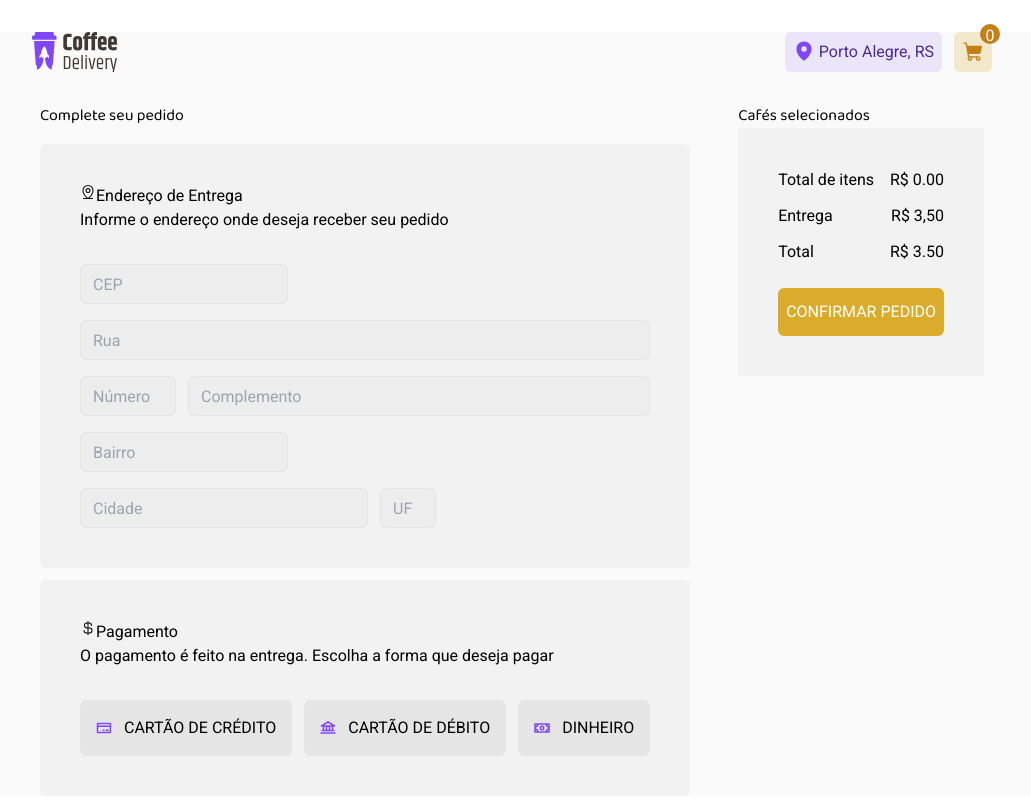
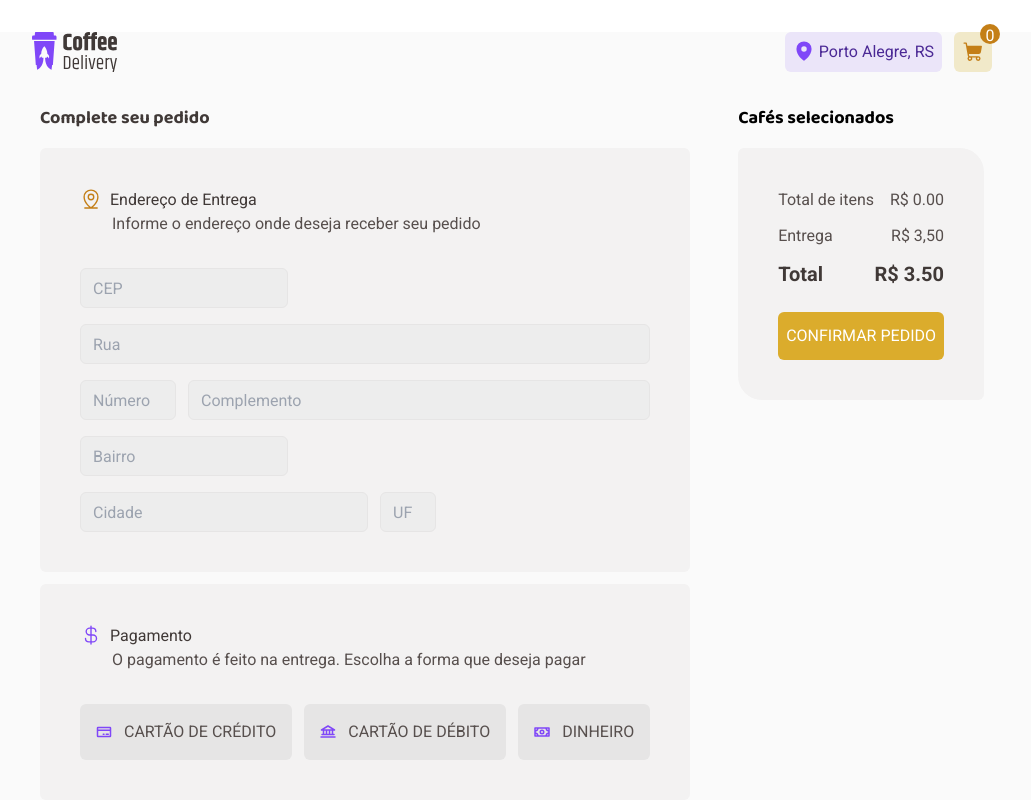
Before and after one commit to pedrogagodev/Coffee-Shop-Delivery, a React (Vite) app: page /checkout in a window 1280 px wide. Shown: the whole page, without its empty margins (128-1159 px from the left). Built offline with nearby package versions, Linux system fonts and the light colour scheme.

Commit message:
refactor: fix design in checkout page

```diff
--- a/src/components/CoffeeQuantity.tsx
+++ b/src/components/CoffeeQuantity.tsx
@@ -25,7 +25,7 @@ export function CoffeeQuantity({ coffeeId, coffee }: CoffeeQuantityProps) {
     setNewQuantity((prevQuantity) => prevQuantity + 1);
   }
   return (
-    <div className="mr-2 flex items-center gap-1 rounded-md bg-base-button px-2 py-3">
+    <div className="mr-2 flex items-center gap-1 rounded-md bg-base-button p-1 md:px-2 md:py-3">
       <Minus onClick={handleMinus} className="cursor-pointer" />
       <span>{newQuantity}</span>
       <Plus onClick={handlePlus} className="cursor-pointer" />
--- a/src/components/ItemCheckout.tsx
+++ b/src/components/ItemCheckout.tsx
@@ -14,18 +14,18 @@ export default function ItemCheckout({ coffee }: ItemCheckoutProps) {
     setCoffeeQuantity(coffee.id, 0);
   }
   return (
-    <div className="flex gap-3 border-b-2 border-base-button pb-6 pt-6 md:gap-5">
+    <div className="flex gap-7 border-b-2 border-base-button pb-6 pt-6 md:gap-5">
       <img src={coffee.image} alt={coffee.name} className="h-16 w-16" />
       <div className="md:mr-7">
         <span>{coffee.name}</span>
         <div className="flex">
           <CoffeeQuantity coffeeId={coffee.id} coffee={coffee} />
           <button
-            className="flex gap-1 self-center rounded-md bg-base-button p-2"
+            className="flex gap-1 self-center rounded-md bg-base-button p-2 hover:bg-base-hover"
             onClick={handleRemoveCoffee}
           >
             <Trash size={16} className="mt-1 text-my-purple" weight="bold" />
-            <span className="text-sm">REMOVER</span>
+            <span className="text-sm md:text-base">REMOVER</span>
           </button>
         </div>
       </div>
--- a/src/pages/Checkout.tsx
+++ b/src/pages/Checkout.tsx
@@ -16,7 +16,7 @@ import { useCoffeeStore } from '../store/coffees';
 import { PaymentMethods } from '../store/checkoutPage';
 
 export function Checkout() {
-  const { setFormData, setPaymentMethod } = useFormStore();
+  const { setFormData, setPaymentMethod, paymentMethod } = useFormStore();
   const { coffees } = useCoffeeStore();
   const navigate = useNavigate();
   const newFormValidationSchema = zod.object({
@@ -79,56 +79,60 @@ export function Checkout() {
   return (
     <div className="mx-10 flex flex-col justify-around gap-8 md:mx-40 md:flex-row">
       <div>
-        <h2 className="font-baloo mb-4">Complete seu pedido</h2>
+        <h2 className="mb-4 font-baloo text-lg font-bold text-base-subtitle">
+          Complete seu pedido
+        </h2>
         <div className="mb-3 rounded-md bg-base-card p-10">
-          <div className="flex">
-            <MapPinLine />
-            <h3>Endereço de Entrega</h3>
+          <div className="flex gap-2">
+            <MapPinLine size={22} className="text-yellow-dark" />
+            <h3 className="text-base-subtitle">Endereço de Entrega</h3>
           </div>
-          <p>Informe o endereço onde deseja receber seu pedido</p>
+          <p className="ml-8 text-base-text">
+            Informe o endereço onde deseja receber seu pedido
+          </p>
           <form action="" method="get" className="mt-8 flex flex-col gap-4">
             <input
               type="text"
-              className="h-10 w-52 rounded-md border border-base-button bg-base-input pl-3"
+              className="h-10 w-52 rounded-md border border-base-button bg-base-input pl-3 focus:border-yellow-dark focus:outline-none"
               placeholder="CEP"
               {...register('CEP')}
             />
             <input
               type="text"
-              className="h-10 rounded-md border border-base-button bg-base-input pl-3"
+              className="h-10 rounded-md border border-base-button bg-base-input pl-3 focus:border-yellow-dark focus:outline-none"
               placeholder="Rua"
               {...register('Rua')}
             />
             <div className="flex gap-3">
               <input
                 type="text"
-                className="h-10 w-24 rounded-md border border-base-button bg-base-input pl-3"
+                className="h-10 w-24 rounded-md border border-base-button bg-base-input pl-3 focus:border-yellow-dark focus:outline-none"
                 placeholder="Número"
                 {...register('Numero', { valueAsNumber: true })}
               />
               <input
                 type="text"
-                className="h-10 w-44 rounded-md border border-base-button bg-base-input pl-3 md:w-full"
+                className="h-10 w-44 rounded-md border border-base-button bg-base-input pl-3 focus:border-yellow-dark focus:outline-none md:w-full"
                 placeholder="Complemento"
                 {...register('Complemento')}
               />
             </div>
             <input
               type="text"
-              className="h-10 w-52 rounded-md border border-base-button bg-base-input pl-3"
+              className="h-10 w-52 rounded-md border border-base-button bg-base-input pl-3 focus:border-yellow-dark focus:outline-none"
               placeholder="Bairro"
               {...register('Bairro')}
             />
             <div className="flex gap-3">
               <input
                 type="text"
-                className="h-10 w-72 rounded-md border border-base-button bg-base-input pl-3"
+                className="h-10 w-72 rounded-md border border-base-button bg-base-input pl-3 focus:border-yellow-dark focus:outline-none"
                 placeholder="Cidade"
                 {...register('Cidade')}
               />
               <input
                 type="text"
-                className="h-10 w-14 rounded-md border border-base-button bg-base-input pl-3"
+                className="h-10 w-14 rounded-md border border-base-button bg-base-input pl-3 focus:border-yellow-dark focus:outline-none"
                 placeholder="UF"
                 {...register('UF')}
               />
@@ -136,69 +140,71 @@ export function Checkout() {
           </form>
         </div>
         <div className="rounded-md bg-base-card p-10">
-          <div className="flex">
-            <CurrencyDollar />
-            <h3>Pagamento</h3>
+          <div className="flex gap-2">
+            <CurrencyDollar size={22} className="text-my-purple" />
+            <h3 className="text-base-subtitle">Pagamento</h3>
           </div>
-          <p>
+          <p className="ml-8 text-base-text">
             O pagamento é feito na entrega. Escolha a forma que deseja pagar
           </p>
 
           <div className="mt-8 flex flex-col gap-3 md:flex-row">
             <button
-              className="flex gap-3 rounded-md bg-base-button p-4"
+              className={`flex gap-3 rounded-md bg-base-button p-4 hover:bg-base-hover ${paymentMethod === 'Cartão de crédito' ? 'border border-my-purple' : 'bg-base-button'}`}
               id="creditCard"
               onClick={() => handleSelectPaymentMethod('Cartão de crédito')}
             >
               <CreditCard
                 size={16}
                 weight="bold"
-                className="mt-1 text-my-purple"
+                className={`mt-1 text-my-purple`}
               />
-              <span>CARTÃO DE CRÉDITO</span>
+              <span className="text-base-text">CARTÃO DE CRÉDITO</span>
             </button>
             <button
-              className="flex gap-3 rounded-md bg-base-button p-4"
+              className={`flex gap-3 rounded-md bg-base-button p-4 hover:bg-base-hover ${paymentMethod === 'Cartão de débito' ? 'border border-my-purple' : 'bg-base-button'}`}
               id="debitCard"
               onClick={() => handleSelectPaymentMethod('Cartão de débito')}
             >
               <Bank size={16} weight="bold" className="mt-1 text-my-purple" />
-              <span>CARTÃO DE DÉBITO</span>
+              <span className="text-base-text">CARTÃO DE DÉBITO</span>
             </button>
 
             <button
-              className="flex gap-3 rounded-md bg-base-button p-4"
+              className={`flex gap-3 rounded-md bg-base-button p-4 hover:bg-base-hover ${paymentMethod === 'Dinheiro' ? 'border border-my-purple' : 'bg-base-button'}`}
               id="cash"
               onClick={() => handleSelectPaymentMethod('Dinheiro')}
             >
               <Money size={16} weight="bold" className="mt-1 text-my-purple" />
-              <span>DINHEIRO</span>
+              <span className="text-base-text">DINHEIRO</span>
             </button>
           </div>
         </div>
       </div>
       <div>
-        <h2 className="font-baloo">Cafés selecionados</h2>
-        <div className="bg-base-card px-4 pb-10 pt-4 md:px-10">
+        <h2 className="mb-4 font-baloo text-lg font-bold">
+          Cafés selecionados
+        </h2>
+        <div className="md:w-112 w-90 rounded-bl-3xl rounded-br-md rounded-tl-md rounded-tr-3xl bg-base-card px-3 pb-10 pt-4 md:px-10">
           {coffeesInCart.map((coffee) => (
             <ItemCheckout key={coffee.id} coffee={coffee} />
           ))}
           <div className="flex flex-col gap-3">
-            <div className="mt-6 flex justify-between">
+            <div className="mt-6 flex justify-between text-base-text">
               <span>Total de itens</span>
               <p>R$ {totalItemsPrice.toFixed(2)}</p>
             </div>
-            <div className="flex justify-between">
+            <div className="flex justify-between text-base-text">
               <span>Entrega</span>
               <p>R$ 3,50</p>
             </div>
-            <div className="flex justify-between">
+            <div className="flex justify-between text-xl font-bold text-base-subtitle">
               <span>Total</span>
               <p>R$ {totalOrderPrice.toFixed(2)}</p>
             </div>
           </div>
           <button
-            className="mt-6 w-full rounded-md bg-my-yellow px-2 py-3 text-white"
+            className="mt-6 w-full rounded-md bg-my-yellow px-2 py-3 text-white hover:bg-yellow-dark"
             onClick={handleClick}
           >
             CONFIRMAR PEDIDO
```
